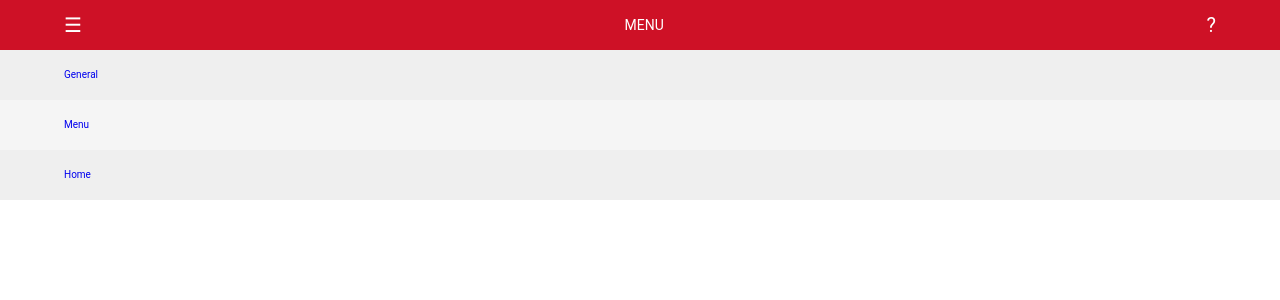
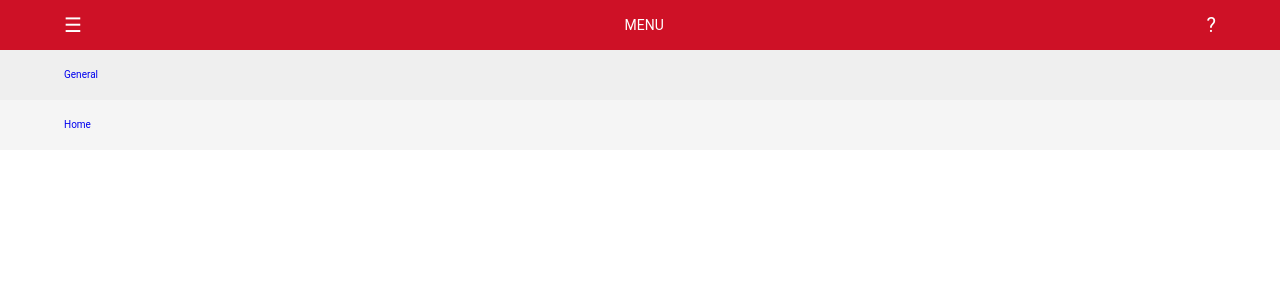
Before and after one commit to JustalK/COVID19PH-APP, a React (Create React App) app: page /menu in a window 1280 px wide. Shown: the top 300 px of the page. Built offline with nearby package versions, Linux system fonts and the light colour scheme.

Commit message:
[FEATURE] Removing the Menu from Menu XD

```diff
--- a/src/Menu.tsx
+++ b/src/Menu.tsx
@@ -11,10 +11,14 @@ export default class Menu extends React.Component<MenuProps, MenuStates> {
 	}
 
 	render_menu(): React.ReactNode {
+		let routes = Routes.get_all_routes();
+		const indexMenu = routes.findIndex(r => r.path === '/menu');
+		routes.splice(indexMenu, 1);
+
 		return (
 			<div id="WRAPPER">
 				<ul>
-					{Routes.get_all_routes().map((route_obj, index) => {
+					{routes.map((route_obj, index) => {
 						return <li key={index}><Link to={route_obj.path}>{route_obj.name}</Link></li>;
 					})}
 				</ul>
```
